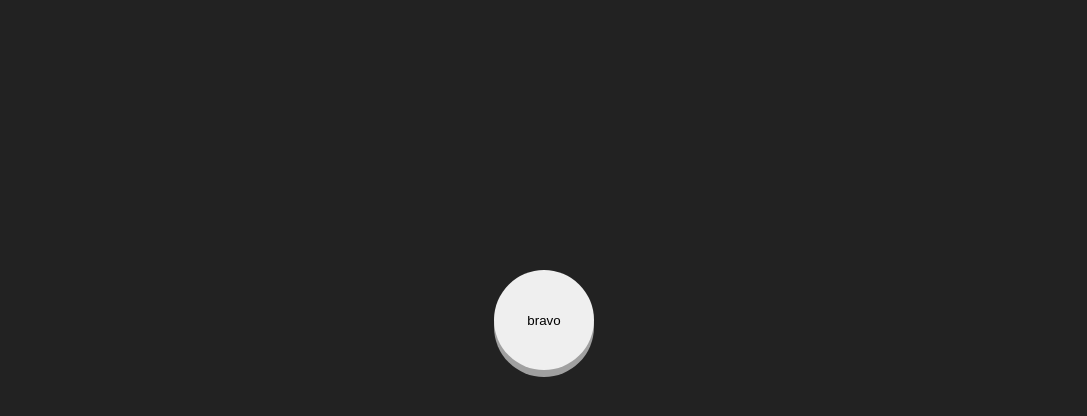
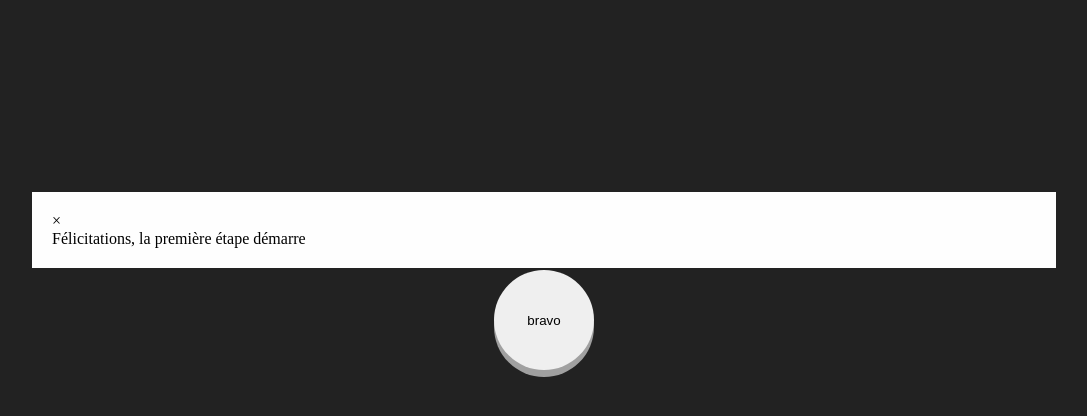
Before and after one commit to ChardomeThomas/anim_confettis, a plain HTML site: page index.html in a window 1280 px wide. Both pictures are taken after a click on the button "bravo". Shown: the whole page, without its empty margins (96-1183 px from the left). Drawn offline with nearby package versions, Linux system fonts and the light colour scheme.

Commit message:
ajout modal

```diff
--- a/index.html
+++ b/index.html
@@ -13,6 +13,12 @@
         <button class="btn-confettis">bravo</button>
     </div>
 
+    <div id="myModal" class="modal">
+        <div class="modal-content">
+          <span class="close">&times;</span>
+          <p>Félicitations, la première étape démarre</p>
+        </div>
+      </div>
     <script src="https://cdnjs.cloudflare.com/ajax/libs/gsap/3.12.2/gsap.min.js"></script>
     <script src="script.js"></script>
 </body>
--- a/script.js
+++ b/script.js
@@ -8,6 +8,7 @@ btnConfettis.addEventListener('click', fiesta)
 
 function fiesta() {
     if(isTweening()) return;
+    showCongratulations();
     for(let i = 0; i < 50; i++){
         const confetti = document.createElement('div');
         confetti.innerText = emojis[Math.floor(Math.random() * emojis.length)];
@@ -39,3 +40,21 @@ TLCONF
 function isTweening(){
     return gsap.isTweening('.slot div');
 }
+
+
+var modal = document.getElementById("myModal");
+var span = document.getElementsByClassName("close")[0];
+
+span.onclick = function() {
+  modal.style.display = "none";
+}
+
+window.onclick = function(event) {
+  if (event.target == modal) {
+    modal.style.display = "none";
+  }
+}
+
+function showCongratulations() {
+  modal.style.display = "block";
+}
--- a/style.css
+++ b/style.css
@@ -52,3 +52,24 @@ body {
     transform: translate(-50%, -50%);
     user-select: none;
 }
+
+
+/* code modal */
+
+.modal {
+    display: none;
+    position: fixed;
+    z-index: 1;
+    left: 0;
+    top: 0;
+    width: 100%;
+    height: 100%;
+    /* background-color: rgba(0,0,0,0.4); */
+  }
+
+  .modal-content {
+    background-color: #fefefe;
+    margin: 15% auto;
+    padding: 20px;
+    width: 80%;
+  }
```
